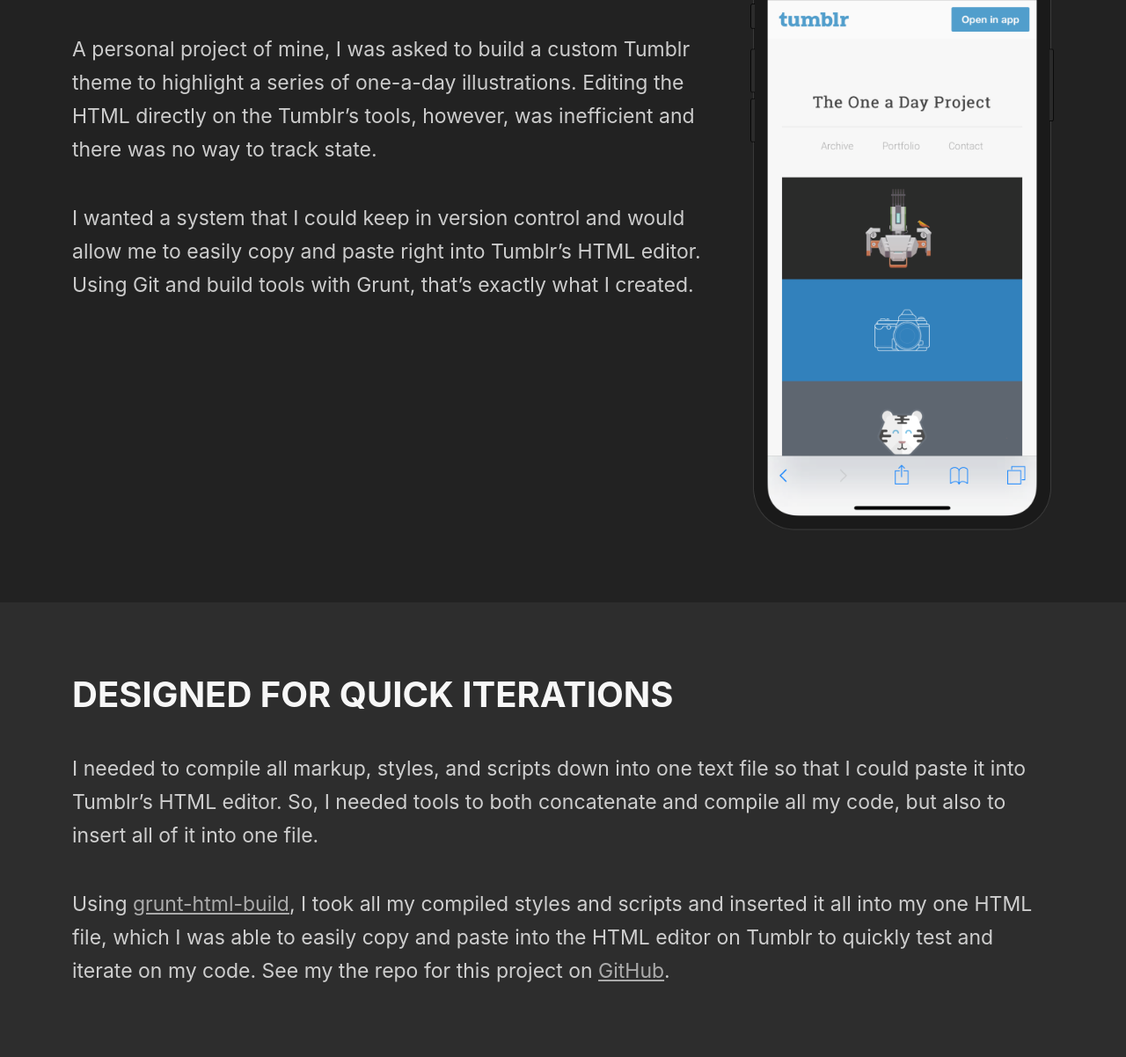
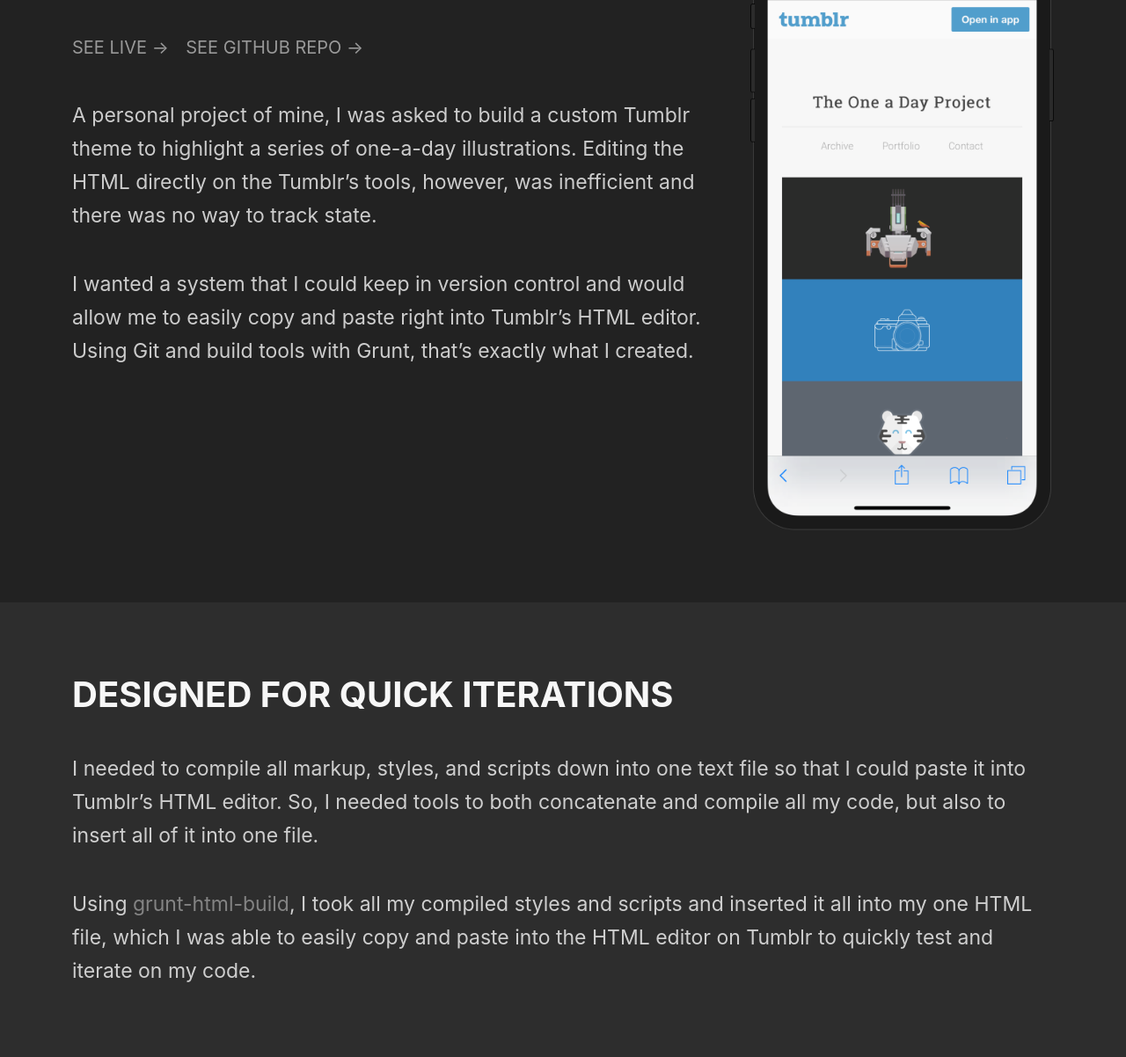
Before and after one commit to SomniusTiger/portfolio, a website: page src/markup/projects/one-a-day-tumblr/index.html in a window 1280 px wide. Shown: the part 358-1560 px from the top of the page at 88% size. Drawn offline with nearby package versions, Linux system fonts and the light colour scheme; files that its build step writes are made by us from their sources; files whose address does not match are found by name.

Commit message:
Features live links and repo/code links

```diff
--- a/src/markup/projects/one-a-day-tumblr/index.html
+++ b/src/markup/projects/one-a-day-tumblr/index.html
@@ -37,6 +37,11 @@
             A custom blog build
           </h2>
 
+          <div class="project_section-links margin-top-40">
+            <a href="http://oneaday.jpfairchild.com" target="_blank">See Live</a>
+            <a href="https://github.com/SomniusTiger/one-a-day" target="_blank">See GitHub Repo</a>
+          </div>
+
           <p class="project_section-paragraph margin-top-40">
             A personal project of mine, I was asked to build a custom Tumblr theme to highlight a series of one-a-day illustrations. Editing the HTML directly on the Tumblr’s tools, however, was inefficient and there was no way to track state.
           </p>
@@ -65,7 +70,7 @@
           </p>
 
           <p class="project_section-paragraph margin-top-40">
-            Using <a href="https://www.npmjs.com/package/grunt-html-build" target="_blank">grunt-html-build</a>, I took all my compiled styles and scripts and inserted it all into my one HTML file, which I was able to easily copy and paste into the HTML editor on Tumblr to quickly test and iterate on my code. See my the repo for this project on <a href="https://github.com/SomniusTiger/one-a-day" target="_blank">GitHub</a>.
+            Using <a href="https://www.npmjs.com/package/grunt-html-build" target="_blank">grunt-html-build</a>, I took all my compiled styles and scripts and inserted it all into my one HTML file, which I was able to easily copy and paste into the HTML editor on Tumblr to quickly test and iterate on my code.
           </p>
 
         </div>
--- a/src/styles/module/project_section.scss
+++ b/src/styles/module/project_section.scss
@@ -10,9 +10,33 @@
   &-subtitle {
     font-size: 24px;
     font-weight: bold;
-    line-height: 40px;
+    line-height: 30px;
     opacity: 0.40;
     text-transform: uppercase;
+  }
+
+  &-links {
+    a {
+      color: color(greyscale, medium);
+      display: inline-block;
+      font-size: 20px;
+      line-height: 35px;
+      margin-right: 15px;
+      text-decoration: none;
+      text-transform: uppercase;
+
+      &:after {
+        content: " →";
+      }
+
+      &:hover {
+        color: color(greyscale, light);
+      }
+
+      &:last-child {
+        margin-right: 0;
+      }
+    }
   }
 
   &-paragraph {
@@ -21,11 +45,11 @@
     opacity: 0.8;
 
     a {
-      color: color(greyscale, light);
-      text-decoration: underline;
+      color: color(greyscale, medium);
+      text-decoration: none;
 
       &:hover {
-        color: color(greyscale, lightest);
+        color: color(greyscale, light);
       }
     }
   }
@@ -53,7 +77,7 @@
 
     &-subtitle {
       font-size: 26px;
-      line-height: 48px;
+      line-height: 34px;
     }
 
     &-paragraph {
```
Also changed, not shown: src/markup/projects/aol-nav/index.html (+5 -0 lines), src/markup/projects/custom-portfolios/index.html (+12 -2 lines), src/markup/projects/met-gala-bracket/index.html (+5 -0 lines), src/markup/projects/timelines/index.html (+4 -0 lines), src/markup/projects/trump-campaign-promises/index.html (+4 -0 lines).
